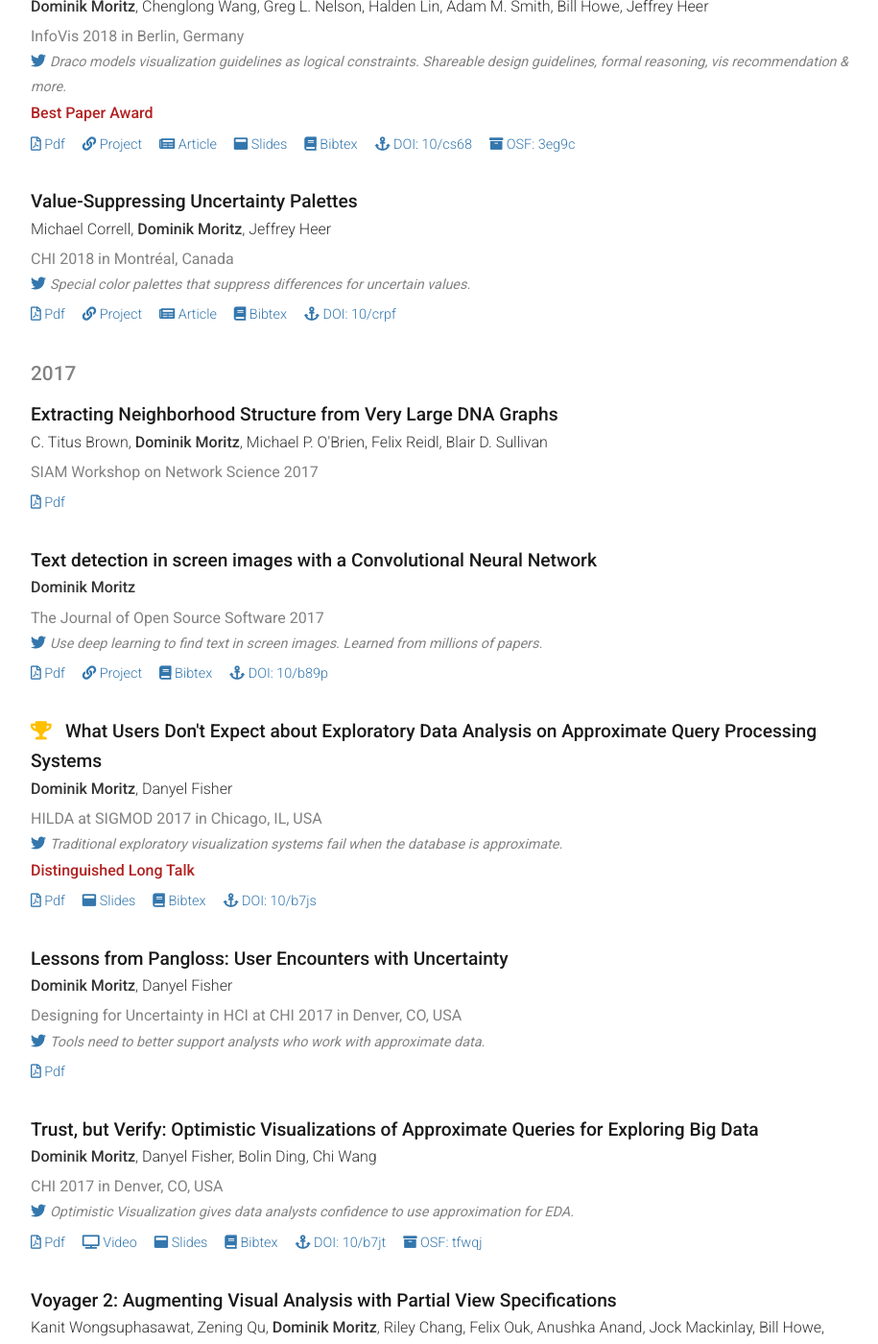
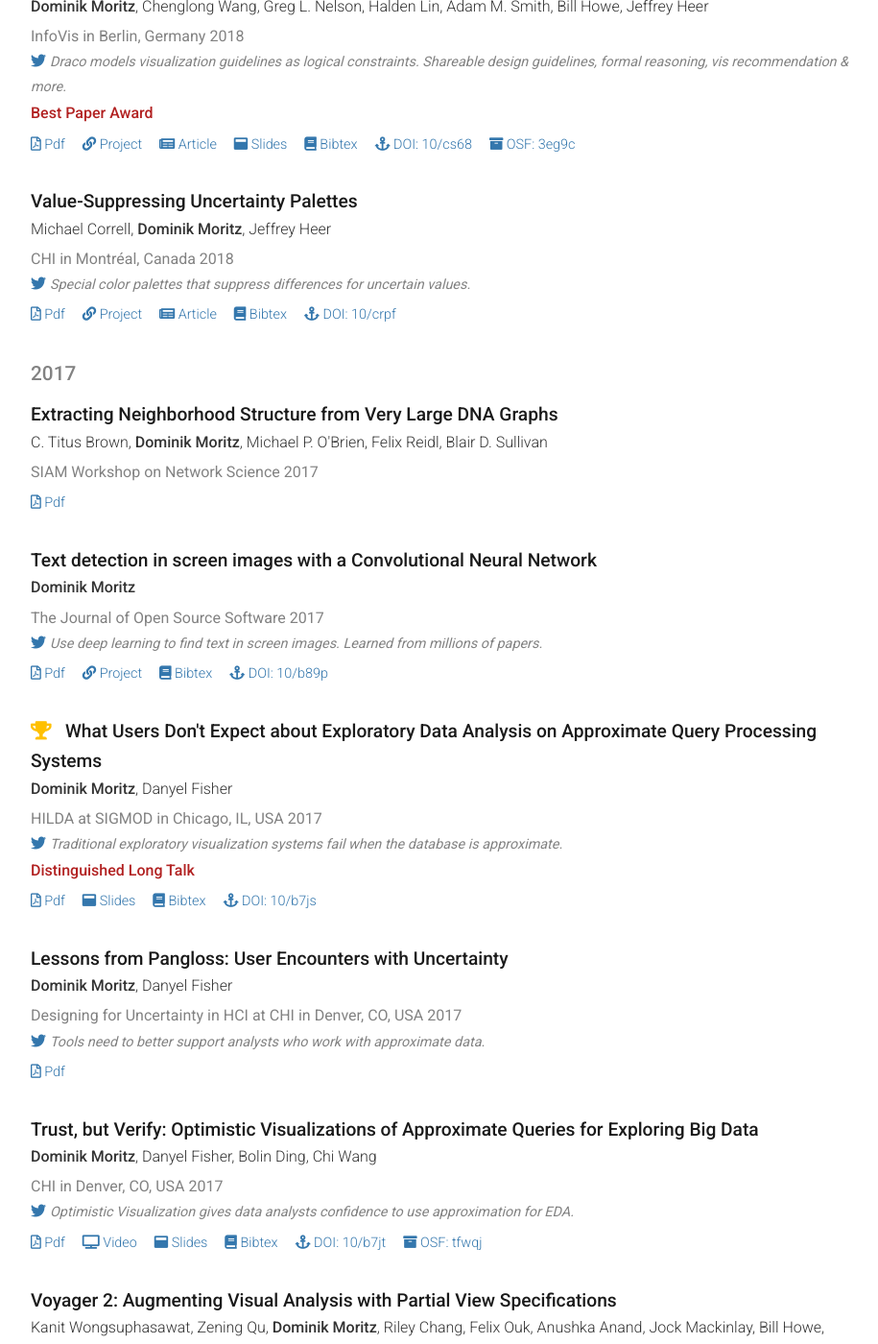
Before and after one commit to domoritz/domoritz.github.io, a Jekyll site: the page built from publications.md, in a window 1280 px wide and 1400 px high, scrolled down 1483 px. Shown: the whole window at 96% size, without its empty margins (176-1091 px from the left). Built offline with Jekyll 4.4.1, drawn with Linux system fonts in a browser that asks for light colours; nearby versions of some CDN libraries; some of the changed text lies outside the part shown.

```diff
--- a/_includes/publication.html
+++ b/_includes/publication.html
@@ -11,13 +11,12 @@
       {% if pub.venue_url %}
         <a href="{{ pub.venue_url }}">
       {% endif %}
-      {{ pub.venue }} {{ pub.year }}
+      {{ pub.venue }}<!--
       {% if pub.venue_location %}
-        in {{ pub.venue_location }}
+        --> in {{ pub.venue_location }}<!--
       {% endif %}
-      {% if pub.venue_url %}
-        </a>
-      {% endif %}
+      -->{% if pub.venue_url %}</a>{% endif %}
+      {{ pub.year }}
     </div>
   {% endif %}
 
```
